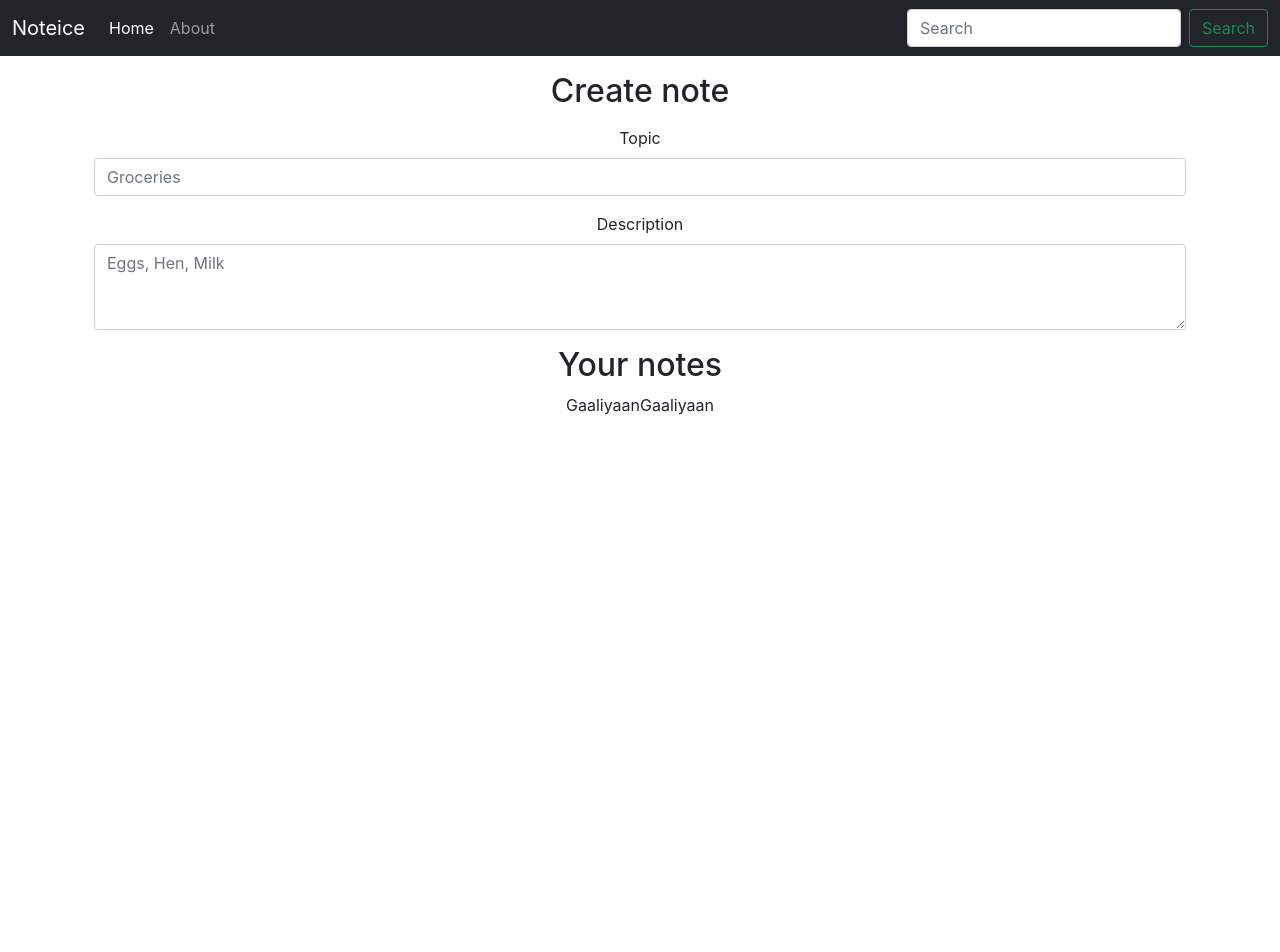
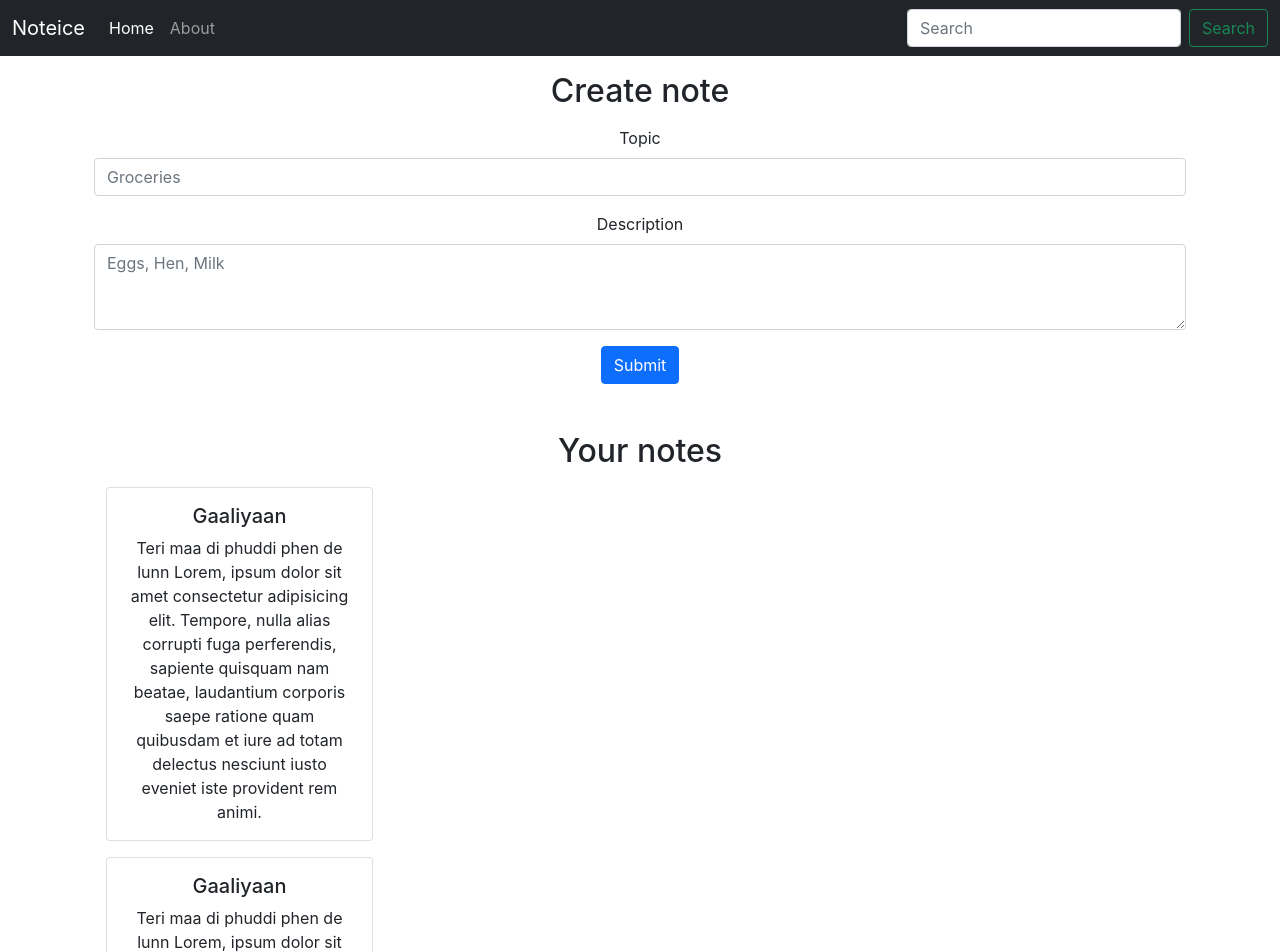
Before and after one commit to Chirag2001op/noteice-frontend, a React (Create React App) app: page / in a window 1280 px wide. Shown: the top 952 px of the page. Before the commit the page ends 800 px from the top, so only its background shows below. Built offline with nearby package versions, Linux system fonts and the light colour scheme.

Commit message:
making note component

```diff
--- a/src/components/Home.js
+++ b/src/components/Home.js
@@ -1,9 +1,9 @@
-import React, { useContext } from "react";
-import noteContext from "../context/notes/noteContext";
+import React from "react";
+import Notes from "./Notes";
+
 
 const Home = () => {
-  const context = useContext(noteContext);
-  const {notes, setNotes} = context;
+
 
   return (
     <div className="container my-3">
@@ -29,14 +29,12 @@ const Home = () => {
           rows="3"
           placeholder="Eggs, Hen, Milk"
         ></textarea>
+        <div class="col-auto my-3">
+    <button type="submit" class="btn btn-primary">Submit</button>
+  </div>
       </div>
 
-      <div className="container my-3">
-        <h2>Your notes</h2>
-        {notes.map((notes)=>{
-          return notes.title;
-        })}
-      </div>
+      <Notes/>
 
     </div>
   );
--- /dev/null
+++ b/src/components/NoteItem.js
@@ -0,0 +1,18 @@
+import React from "react";
+
+const NoteItem = (props) => {
+  const { notes } = props;
+
+  return (
+    <div className = "col-md-3">
+      <div class="card my-3" >
+        <div class="card-body">
+          <h5 class="card-title">{notes.title} </h5>
+          <p class="card-text">{notes.description} Lorem, ipsum dolor sit amet consectetur adipisicing elit. Tempore, nulla alias corrupti fuga perferendis, sapiente quisquam nam beatae, laudantium corporis saepe ratione quam quibusdam et iure ad totam delectus nesciunt iusto eveniet iste provident rem animi.</p>
+        </div>
+      </div>
+    </div>
+  );
+};
+
+export default NoteItem;
--- /dev/null
+++ b/src/components/Notes.js
@@ -0,0 +1,20 @@
+import React, { useContext }  from 'react';
+import noteContext from "../context/notes/noteContext";
+import NoteItem from './NoteItem';
+
+const Notes = () => {
+
+    const context = useContext(noteContext);
+    const {notes, setNotes} = context;
+
+  return(
+    <div className="container my-5">
+        <h2>Your notes</h2>
+        {notes.map((notes)=>{
+          return <NoteItem notes = {notes}  />
+        })}
+      </div>
+  ) ;
+};
+
+export default Notes;
```
